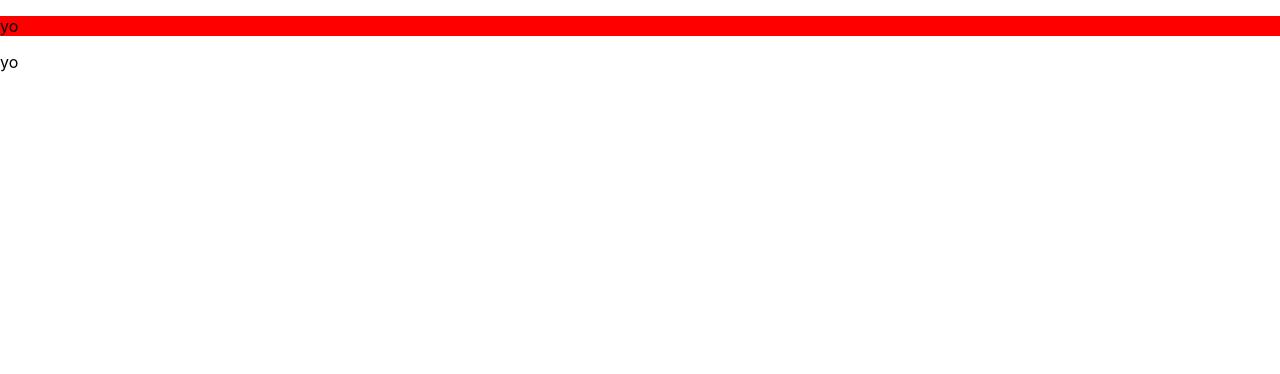
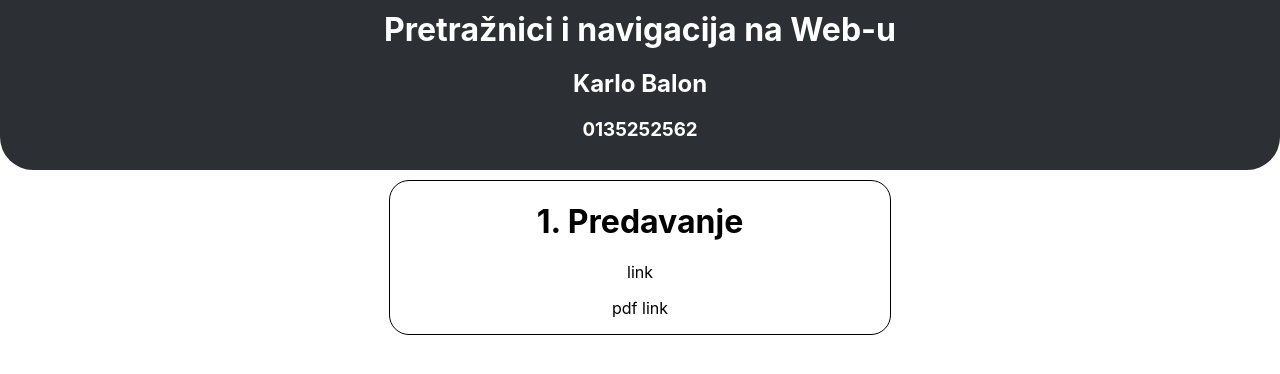
Before and after one commit to Karlo121/web-pnw, a React (Create React App) app: page / in a window 1280 px wide. Shown: the top 374 px of the page. Built offline with nearby package versions, Linux system fonts and the light colour scheme.

Commit message:
added header and example predavanje

```diff
--- a/public/index.html
+++ b/public/index.html
@@ -29,7 +29,6 @@
   <body>
     <noscript>You need to enable JavaScript to run this app.</noscript>
     <div id="root"></div>
-    <p>yo</p>
     <!--
       This HTML file is a template.
       If you open it directly in the browser, you will see an empty page.
--- a/src/App.css
+++ b/src/App.css
@@ -1,38 +1,2 @@
-.App {
-  text-align: center;
+html {
 }
-
-.App-logo {
-  height: 40vmin;
-  pointer-events: none;
-}
-
-@media (prefers-reduced-motion: no-preference) {
-  .App-logo {
-    animation: App-logo-spin infinite 20s linear;
-  }
-}
-
-.App-header {
-  background-color: #282c34;
-  min-height: 100vh;
-  display: flex;
-  flex-direction: column;
-  align-items: center;
-  justify-content: center;
-  font-size: calc(10px + 2vmin);
-  color: white;
-}
-
-.App-link {
-  color: #61dafb;
-}
-
-@keyframes App-logo-spin {
-  from {
-    transform: rotate(0deg);
-  }
-  to {
-    transform: rotate(360deg);
-  }
-}
--- a/src/App.tsx
+++ b/src/App.tsx
@@ -1,12 +1,15 @@
-import React from "react";
-import logo from "./logo.svg";
+import Header from "./Components/Header";
+import Predavanje from "./Components/Predavanje";
+import { StyledPage } from "./Styles/Global.style";
+
 import "./App.css";
 
 function App() {
   return (
-    <div>
-      <p style={{ backgroundColor: "red" }}>yo</p>
-    </div>
+    <StyledPage>
+      <Header />
+      <Predavanje />
+    </StyledPage>
   );
 }
 
--- /dev/null
+++ b/src/Components/Header.tsx
@@ -0,0 +1,14 @@
+import React from "react";
+import { StyledHeader } from "../Styles/Header.style";
+
+const Header = () => {
+  return (
+    <StyledHeader>
+      <h1>Pretražnici i navigacija na Web-u</h1>
+      <h2>Karlo Balon</h2>
+      <h3>0135252562</h3>
+    </StyledHeader>
+  );
+};
+
+export default Header;
--- /dev/null
+++ b/src/Components/Predavanje.tsx
@@ -0,0 +1,13 @@
+import { StyledPredavanje } from "../Styles/Predavanje.style";
+
+const Predavanje = () => {
+  return (
+    <StyledPredavanje>
+      <h1>1. Predavanje</h1>
+      <p>link</p>
+      <p>pdf link</p>
+    </StyledPredavanje>
+  );
+};
+
+export default Predavanje;
--- /dev/null
+++ b/src/Styles/Global.style.tsx
@@ -0,0 +1,3 @@
+import styled from "styled-components";
+
+export const StyledPage = styled.div``;
--- /dev/null
+++ b/src/Styles/Header.style.tsx
@@ -0,0 +1,13 @@
+import styled from "styled-components";
+
+export const StyledHeader = styled.div`
+  color: white;
+  background-color: #2c2f33;
+  padding: 10px;
+  text-align: center;
+  border-radius: 0px 0px 33px 33px;
+
+  h1 {
+    margin: 0px;
+  }
+`;
--- /dev/null
+++ b/src/Styles/Predavanje.style.tsx
@@ -0,0 +1,11 @@
+import styled from "styled-components";
+
+export const StyledPredavanje = styled.div`
+  margin: 0 auto;
+  margin-top: 10px;
+  text-align: center;
+  border: 1px solid black;
+  border-radius: 20px;
+  width: 500px;
+  justify-content: center;
+`;
--- a/src/index.tsx
+++ b/src/index.tsx
@@ -1,17 +1,11 @@
-import React from 'react';
-import ReactDOM from 'react-dom';
-import './index.css';
-import App from './App';
-import reportWebVitals from './reportWebVitals';
+import React from "react";
+import ReactDOM from "react-dom";
+import "./index.css";
+import App from "./App";
 
 ReactDOM.render(
   <React.StrictMode>
     <App />
   </React.StrictMode>,
-  document.getElementById('root')
+  document.getElementById("root")
 );
-
-// If you want to start measuring performance in your app, pass a function
-// to log results (for example: reportWebVitals(console.log))
-// or send to an analytics endpoint. Learn more: https://bit.ly/CRA-vitals
-reportWebVitals();
--- a/src/reportWebVitals.ts
+++ /dev/null
@@ -1,15 +0,0 @@
-import { ReportHandler } from 'web-vitals';
-
-const reportWebVitals = (onPerfEntry?: ReportHandler) => {
-  if (onPerfEntry && onPerfEntry instanceof Function) {
-    import('web-vitals').then(({ getCLS, getFID, getFCP, getLCP, getTTFB }) => {
-      getCLS(onPerfEntry);
-      getFID(onPerfEntry);
-      getFCP(onPerfEntry);
-      getLCP(onPerfEntry);
-      getTTFB(onPerfEntry);
-    });
-  }
-};
-
-export default reportWebVitals;
```
Also changed, not shown: src/setupTests.ts (deleted, +0 -5 lines), src/logo.svg (deleted).
